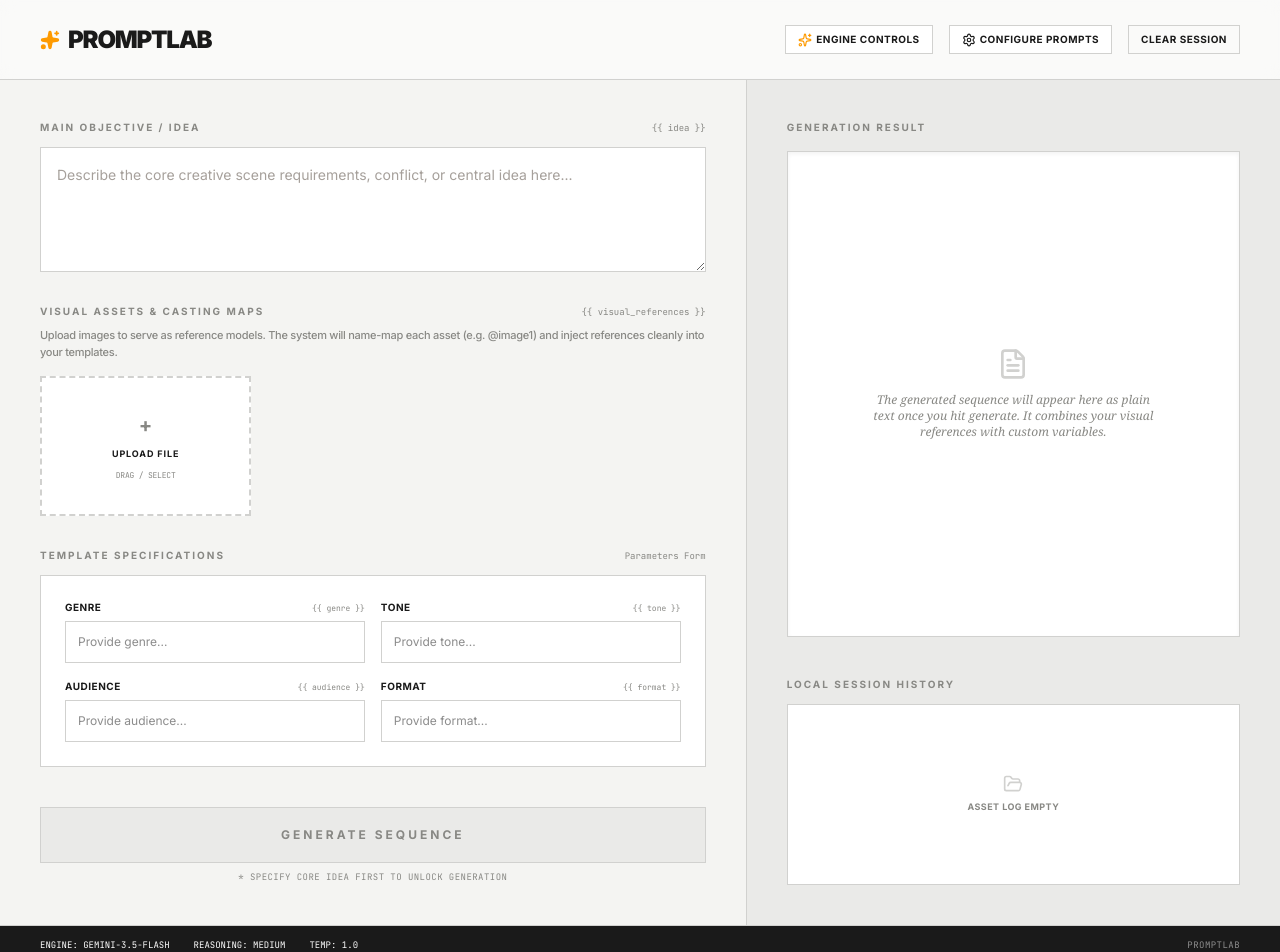
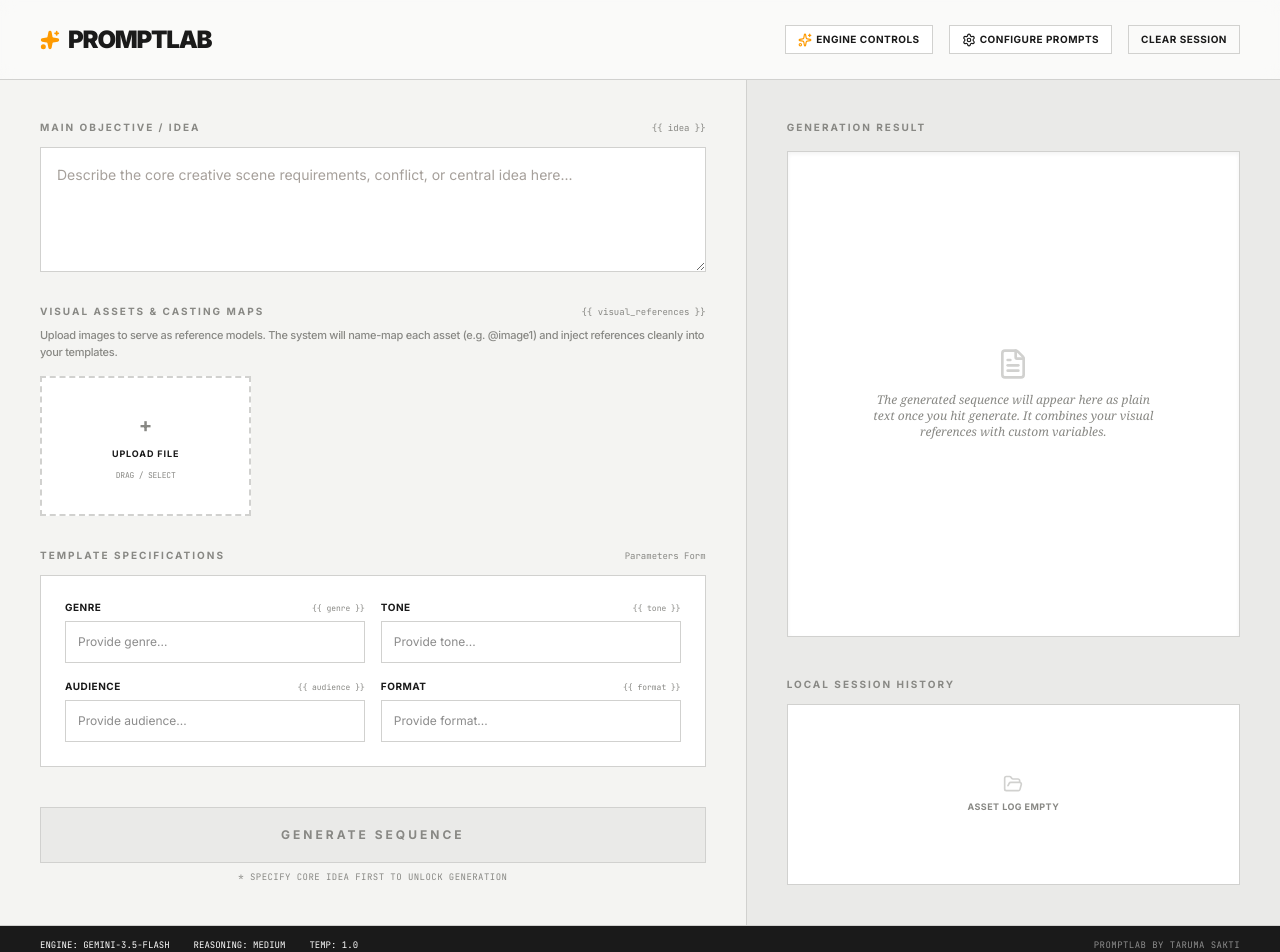
Before and after one commit to taruma/PromptLab, a Next.js app: page / in a window 1280 px wide. Shown: the top 952 px of the page. Built offline with nearby package versions, Linux system fonts and the light colour scheme.

Commit message:
fix: update footer branding text
Add "by Taruma Sakti" to the PromptLab footer to include creator attribution.

```diff
--- a/app/page.tsx
+++ b/app/page.tsx
@@ -1106,7 +1106,7 @@ export default function PromptGeneratorPage() {
           <span>Reasoning: {thinkingLevel}</span>
           <span>Temp: {temperature.toFixed(1)}</span>
         </div>
-        <div className="uppercase opacity-50 tracking-wider">PromptLab</div>
+        <div className="uppercase opacity-50 tracking-wider">PromptLab by Taruma Sakti</div>
       </footer>
 
       {/* Prompt Configuration Modal */}
```
